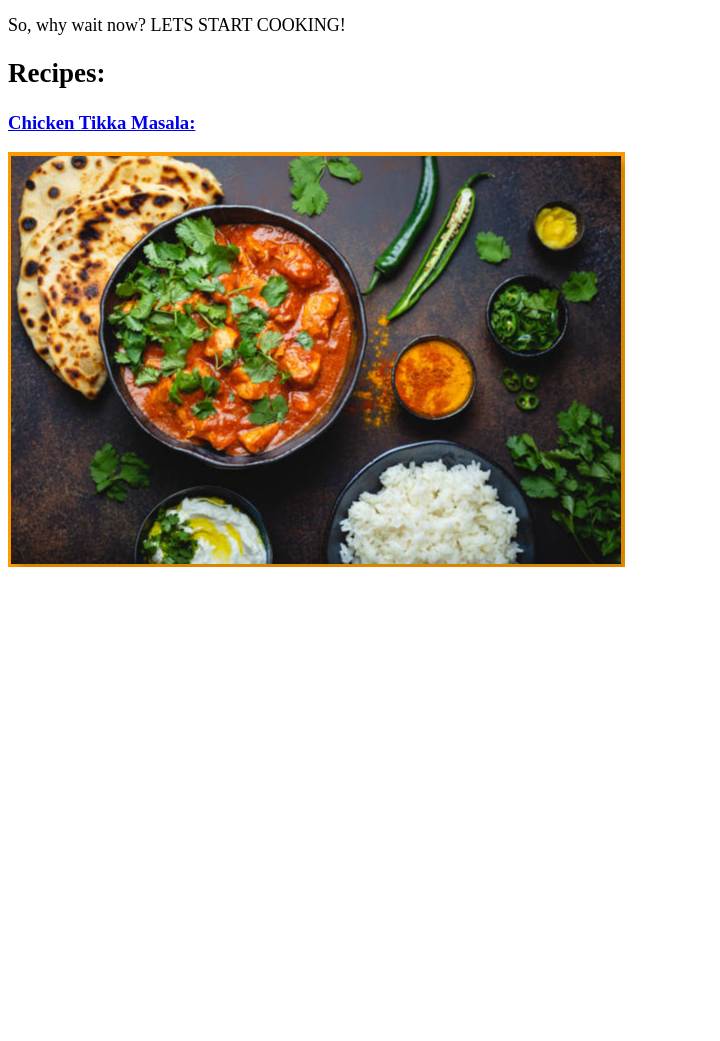
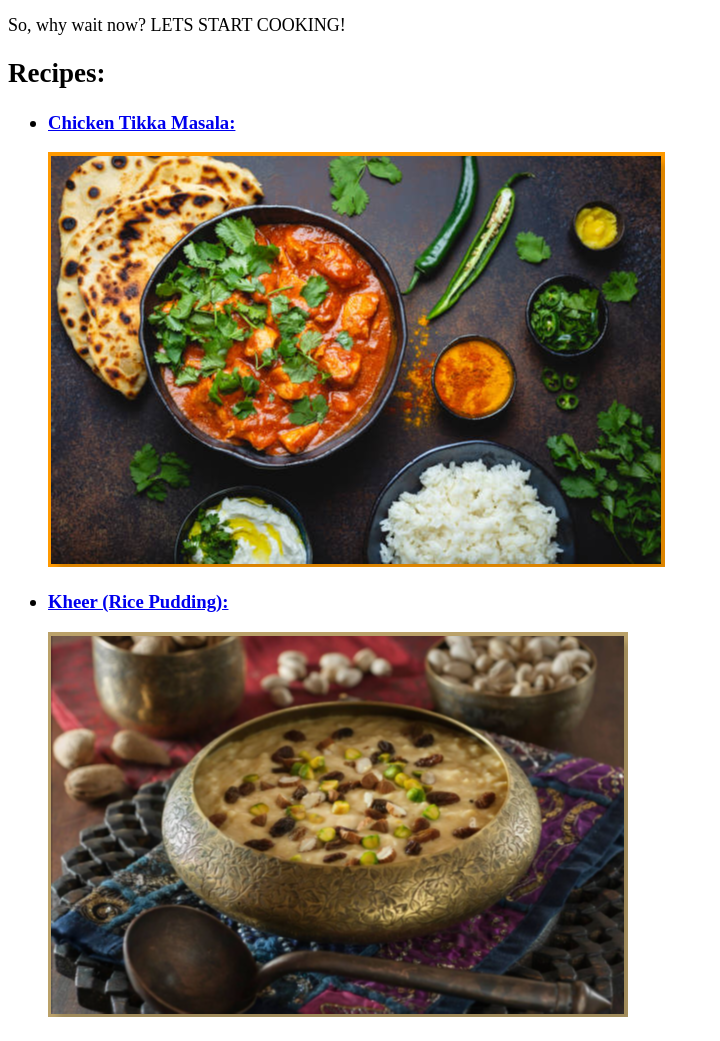
Before and after one commit to Toasted-Pineapple/odin-recipe-project, a plain HTML site: page index.html in a window 1280 px wide. Shown: the part 691-1732 px from the top of the page, without its empty margins (0-720 px from the left). Before the commit the page ends 1282 px from the top, so only its background shows below. Drawn offline with Linux system fonts and the light colour scheme.

Commit message:
Link kheer.html and change stuff
Added kheer.html by image and text Link
Made recipes an unorganized list

```diff
--- a/index.html
+++ b/index.html
@@ -16,9 +16,13 @@
     </font>
 
     <font size="4"><p><h2>Recipes:</h2></p></font>
-    <h3>
-        <p><a href="./recipes/chicken-tikka.html"> Chicken Tikka Masala:</a></p>
-        <p><a href="./recipes/chicken-tikka.html"> <img src="./images/chicken-tikka.jpg" alt="Chicken Tikka Masala Image"></a></p>
-    </h3>
+    <ul>
+        <h3>
+            <li><p><a href="./recipes/chicken-tikka.html"> Chicken Tikka Masala:</a></p></li>
+            <p><a href="./recipes/chicken-tikka.html"> <img src="./images/chicken-tikka.jpg" alt="Chicken Tikka Masala Image"></a></p>
+            <li><p><a href="./recipes/kheer.html"> Kheer (Rice Pudding):</a></p></li>
+            <p><a href="./recipes/kheer.html"> <img src="./images/kheer.png" alt="Kheer Image"></a></p>
+        </h3>
+    </ul>
 </body>
 </html>
```
